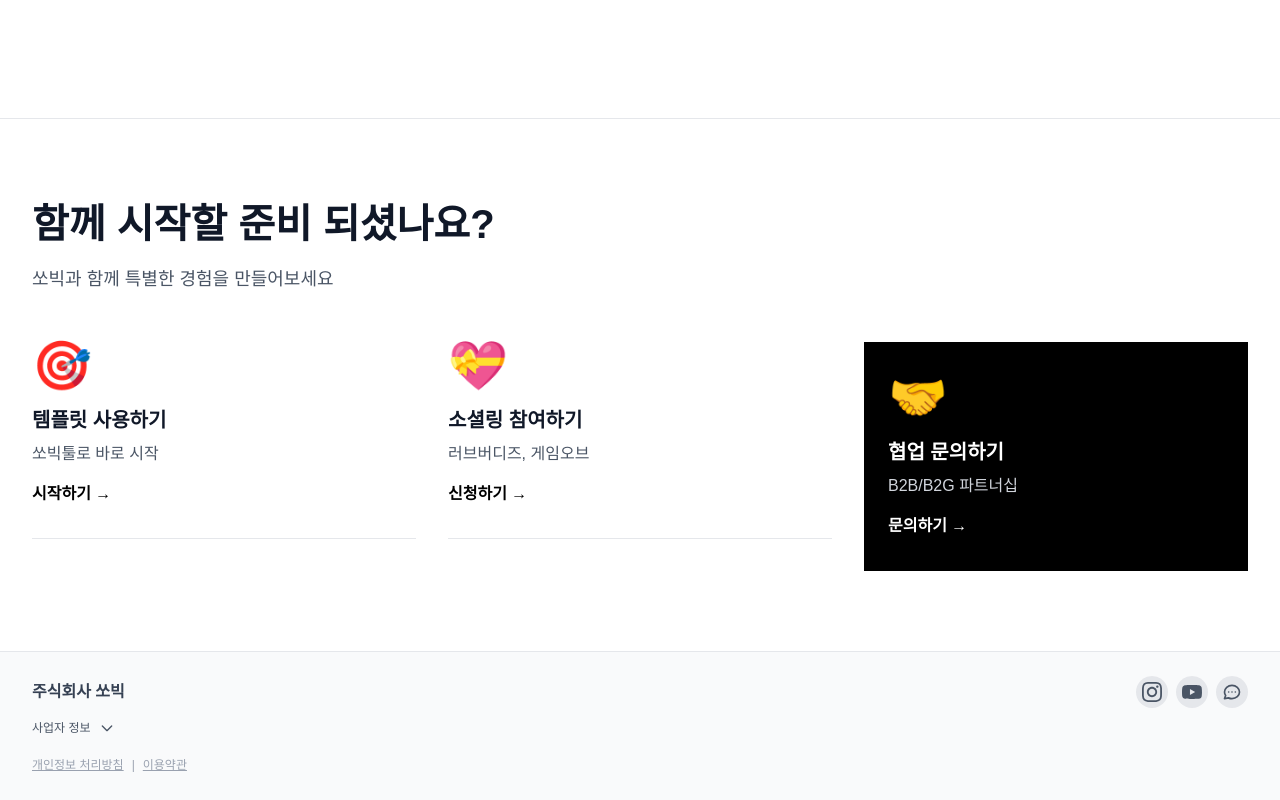
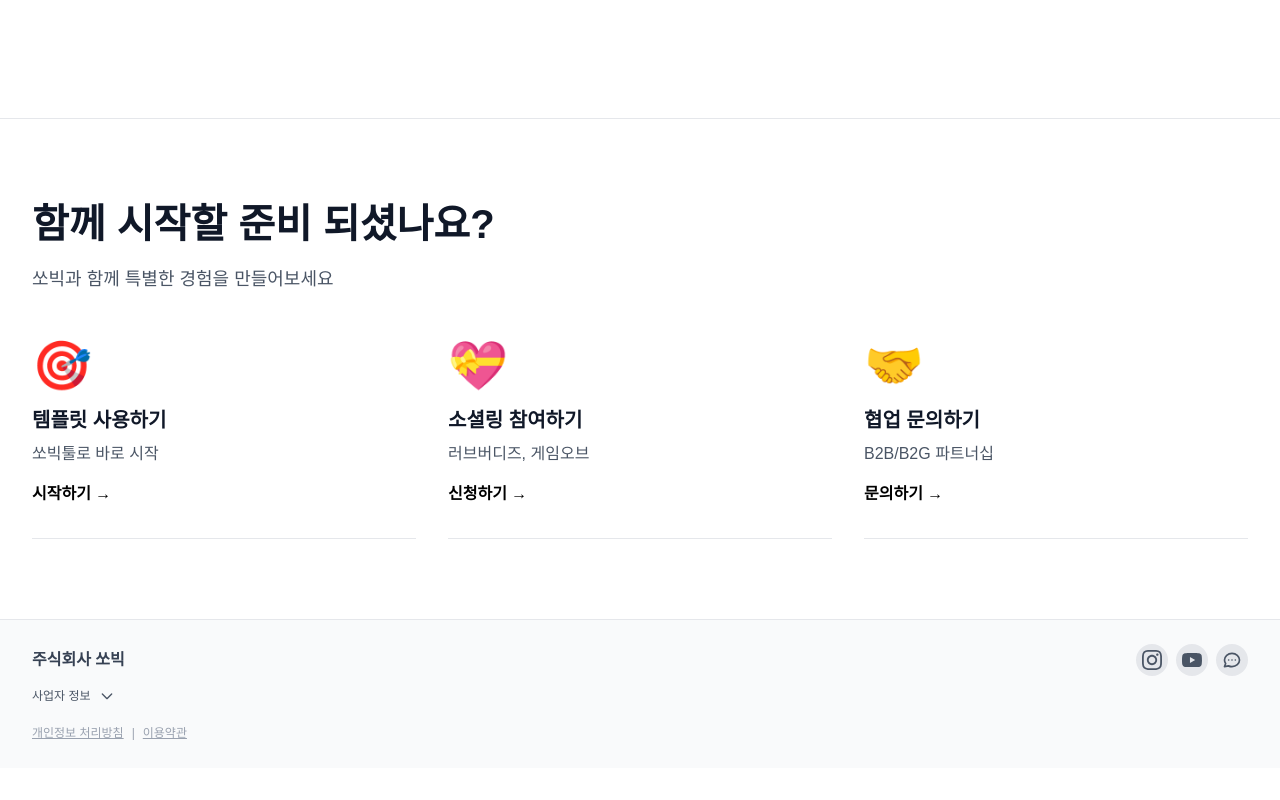
Before and after one commit to neofrigate/ssobig-home, a Next.js app: page / in a window 1280 px wide. Shown: the part 3133-3933 px from the top of the page. After the commit the page ends 3901 px from the top, so only its background shows below. Built offline with nearby package versions, Linux system fonts and the light colour scheme.

Commit message:
웹서버 실행방안 수정 (ngrok 사용)

```diff
--- a/src/app/page.tsx
+++ b/src/app/page.tsx
@@ -350,20 +350,25 @@ export default function Home() {
                 </div>
               </Link>
 
-              <Link href="/contact" className="group">
-                <div className="pb-6 md:pb-8 border-b border-black bg-black text-white px-4 md:px-6 py-6 md:py-8">
+              <a
+                href="https://docs.google.com/forms/d/e/1FAIpQLScgHycMgGfhps6DjY_TvZPoYu-kgAeD0crK9n_sFoDeDMgX8g/viewform"
+                target="_blank"
+                rel="noopener noreferrer"
+                className="group"
+              >
+                <div className="pb-6 md:pb-8 border-b border-gray-200 group-hover:border-black transition-colors">
                   <div className="text-4xl md:text-5xl mb-3 md:mb-4">🤝</div>
-                  <h3 className="text-lg md:text-xl font-bold mb-2">
+                  <h3 className="text-lg md:text-xl font-bold text-gray-900 mb-2">
                     협업 문의하기
                   </h3>
-                  <p className="text-sm md:text-base text-gray-300 mb-3 md:mb-4">
+                  <p className="text-sm md:text-base text-gray-600 mb-3 md:mb-4">
                     B2B/B2G 파트너십
                   </p>
-                  <span className="text-sm md:text-base font-semibold group-hover:underline">
+                  <span className="text-sm md:text-base text-black font-semibold group-hover:underline">
                     문의하기 →
                   </span>
                 </div>
-              </Link>
+              </a>
             </div>
           </div>
         </section>
```
Also changed, not shown: 1 other file (tests, documents, lock files or other folders).
